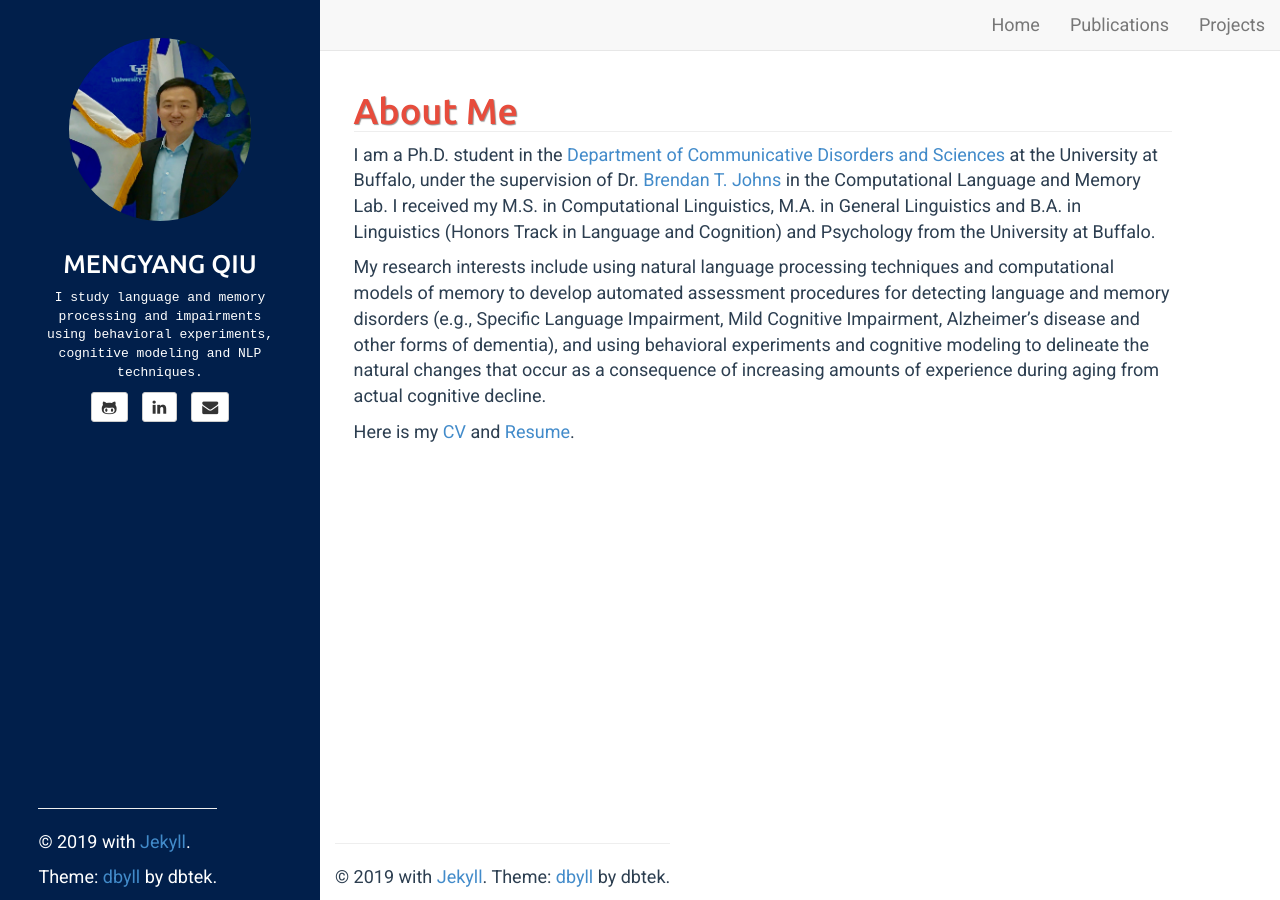
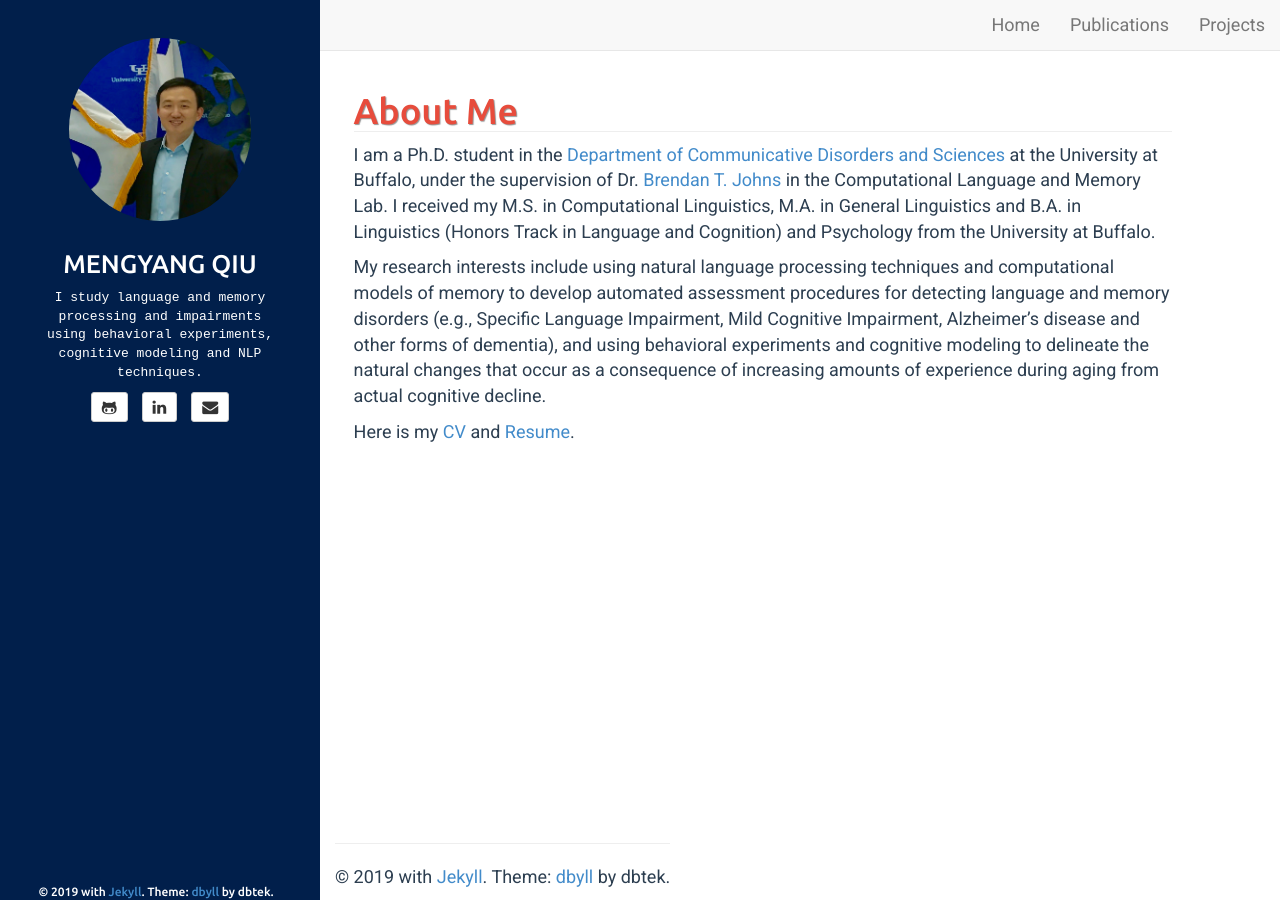
Before and after one commit to mengyangq/mengyangq.github.io, a Jekyll site: the page built from index.html, in a window 1280 px wide. Built offline with Jekyll 4.4.1, drawn with Linux system fonts in a browser that asks for light colours.

Commit message:
Update sidebar.html

```diff
--- a/_includes/sidebar.html
+++ b/_includes/sidebar.html
@@ -41,13 +41,7 @@
 <div>
 
 		<footer>
-			<hr/>
-			<p>
-			&copy; {{ site.time | date: '%Y' }} {{ site.author.name }} with <a href="http://jekyllrb.com/">Jekyll</a>.
-			</p>
-			<p>
-			Theme: <a href="https://github.com/dbtek/dbyll">dbyll</a> by dbtek.
-			</p>
+			&copy; {{ site.time | date: '%Y' }} {{ site.author.name }} with <a href="http://jekyllrb.com/">Jekyll</a>. Theme: <a href="https://github.com/dbtek/dbyll">dbyll</a> by dbtek.
 		</footer>
 	</div>
 
```
